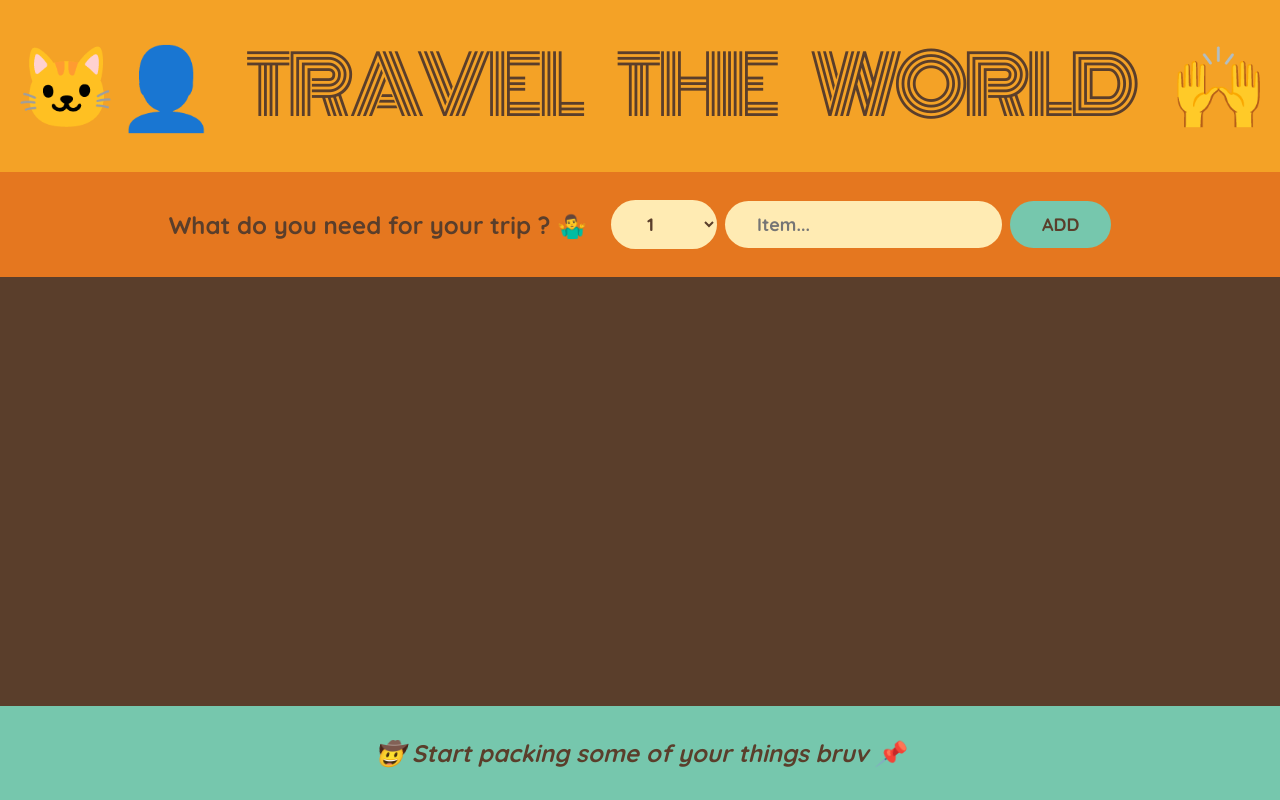
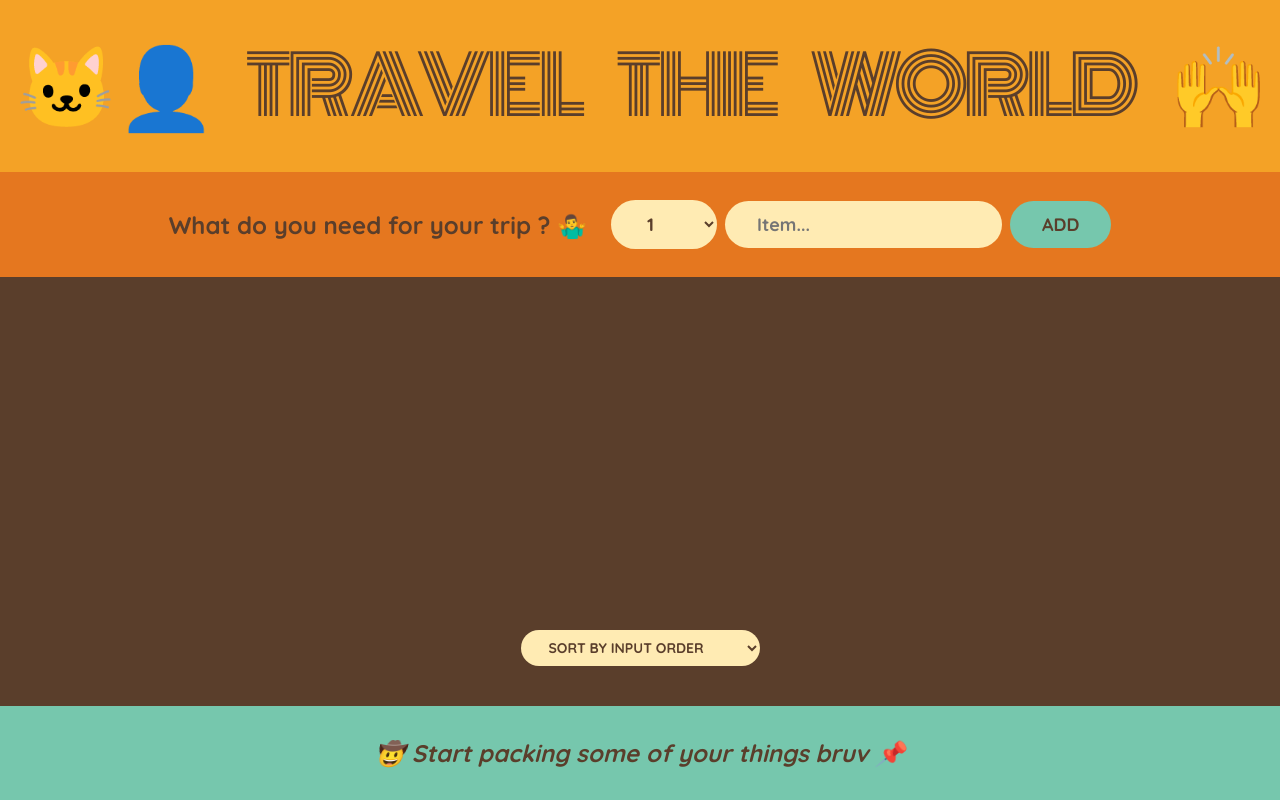
Before and after one commit to kshitizadhikari/travel-list, a React (Create React App) app: page / in a window 1280 px wide. Built offline with nearby package versions, Linux system fonts and the light colour scheme.

Commit message:
Add SortBy Feature

```diff
--- a/src/App.js
+++ b/src/App.js
@@ -84,10 +84,22 @@
 }
 
 function PackingList({ items, onDeleteItem, onToggleItem }) {
+  const [sortBy, setSortBy] = useState("input");
+  let sortedItems;
+
+  if (sortBy === "input") sortedItems = items;
+  if (sortBy === "description")
+    sortedItems = items
+      .slice()
+      .sort((a, b) => a.description.localeCompare(b.description));
+  if (sortBy === "packed")
+    sortedItems = items
+      .slice()
+      .sort((a, b) => Number(a.packed) - Number(b.packed));
   return (
     <div className="list">
       <ul>
-        {items.map((item) => (
+        {sortedItems.map((item) => (
           <Item
             item={item}
             key={item.id}
@@ -96,6 +108,14 @@
           />
         ))}
       </ul>
+
+      <div className="actions">
+        <select value={sortBy} onChange={(e) => setSortBy(e.target.value)}>
+          <option value="input">Sort By Input Order</option>
+          <option value="description">Sort By Description</option>
+          <option value="packed">Sort By Packed Status</option>
+        </select>
+      </div>
     </div>
   );
 }
```
